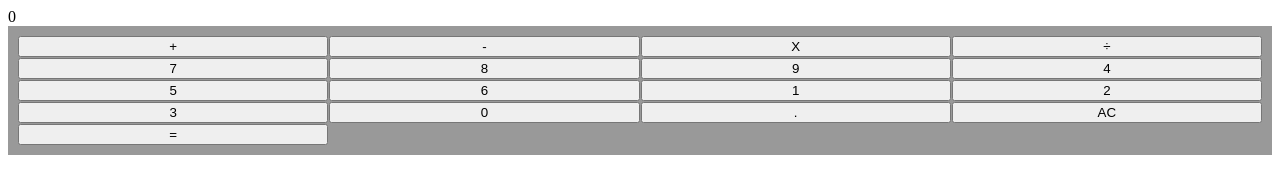
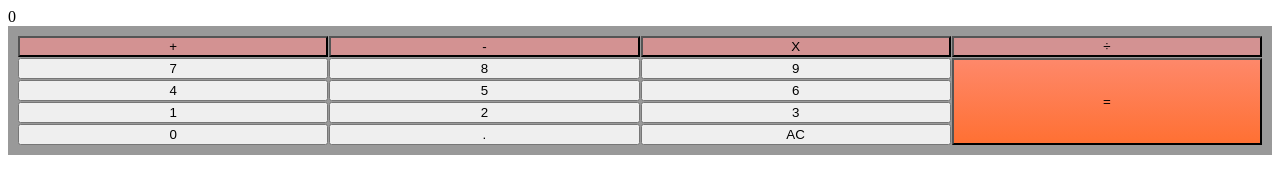
Before and after one commit to inbal0012/Calculator, a plain HTML site: page index.html in a window 1280 px wide. Drawn offline with Linux system fonts and the light colour scheme.

Commit message:
buttons - class and data-action added. some styling added

```diff
--- a/index.css
+++ b/index.css
@@ -5,3 +5,13 @@
   background-color: #999;
   padding: 10px;
 }
+
+.key_equal {
+  background-image: linear-gradient(to bottom, #fe886a, #ff7033);
+  grid-column: -2;
+  grid-row: 2 / span 4;
+}
+
+.key_operator {
+  background-color: rgb(211, 146, 146);
+}
--- a/index.html
+++ b/index.html
@@ -11,10 +11,10 @@
     <div class="calculator">
       <div class="calculator_display">0</div>
       <div class="calculator_keys">
-        <button>+</button>
-        <button>-</button>
-        <button>X</button>
-        <button>÷</button>
+        <button class="key_operator" data-action="add">+</button>
+        <button class="key_operator" data-action="subtract">-</button>
+        <button class="key_operator" data-action="multiply">X</button>
+        <button class="key_operator" data-action="divide">÷</button>
         <button>7</button>
         <button>8</button>
         <button>9</button>
@@ -25,9 +25,9 @@
         <button>2</button>
         <button>3</button>
         <button>0</button>
-        <button>.</button>
-        <button>AC</button>
-        <button>=</button>
+        <button data-action="decimal">.</button>
+        <button data-action="clear">AC</button>
+        <button class="key_equal" data-action="calculate">=</button>
       </div>
     </div>
   </body>
```
